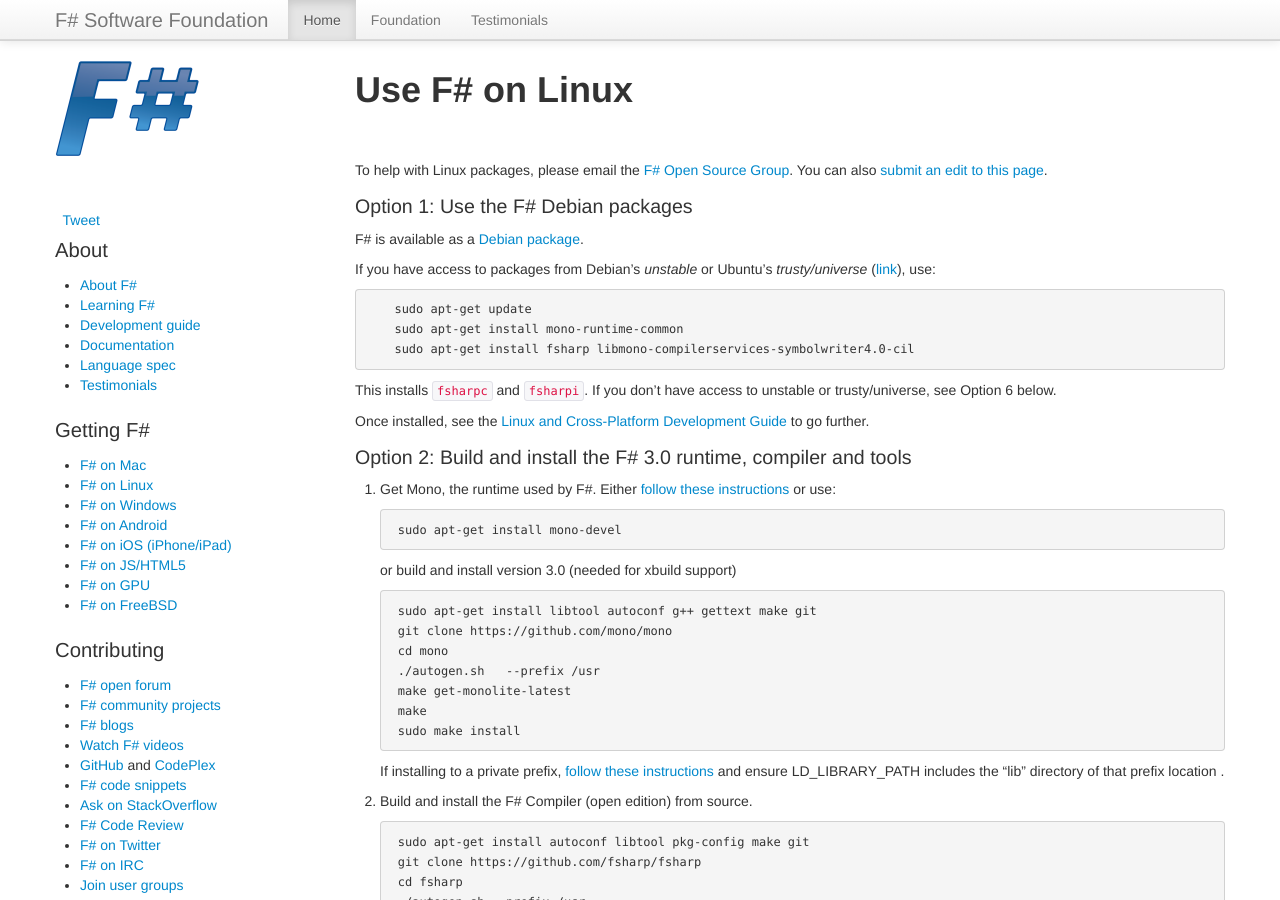
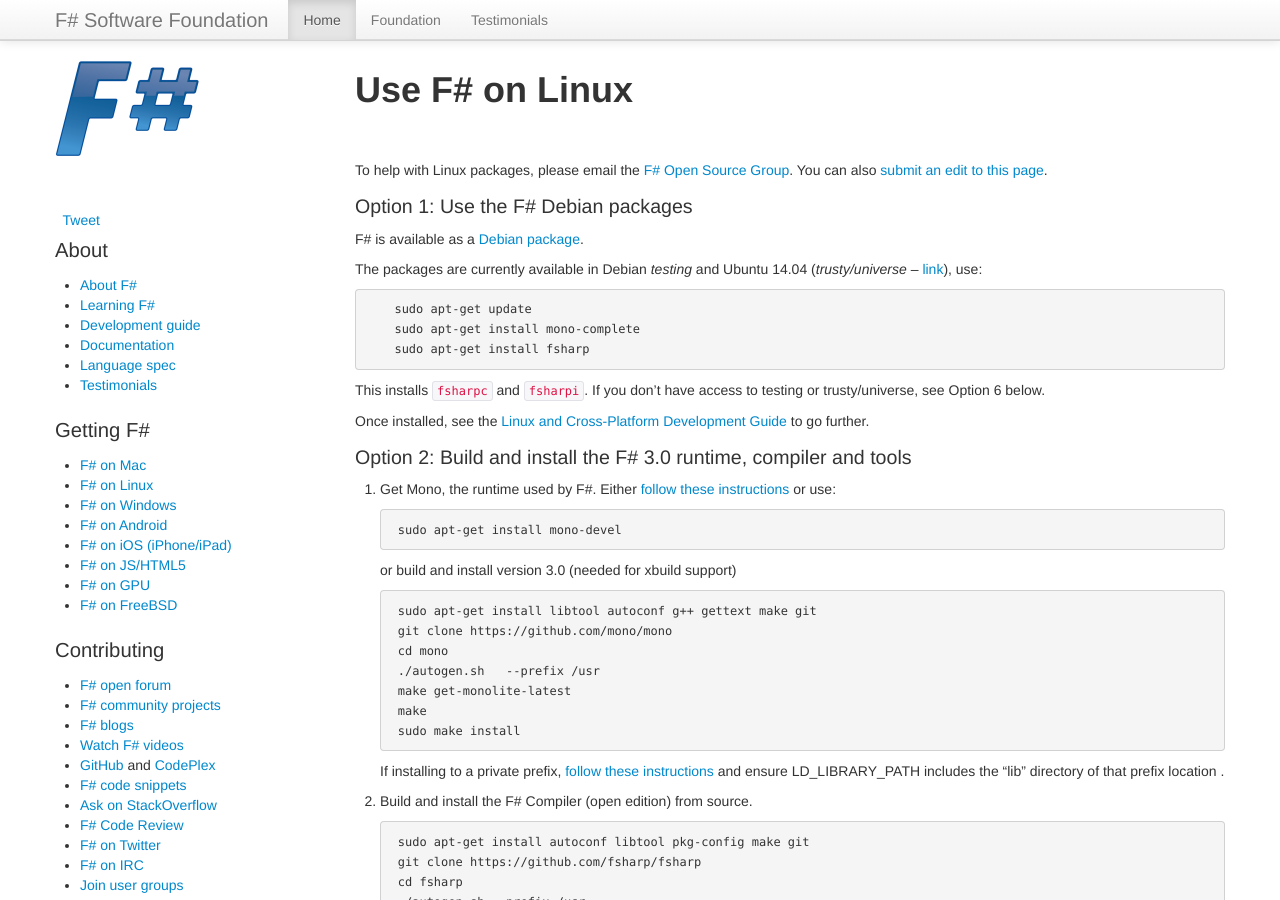
Before and after one commit to fsharp/fsharp.org, a Jekyll site: the page built from use/linux/index.md, in a window 1280 px wide and 900 px high. Built offline with Jekyll 4.4.1, drawn with Linux system fonts in a browser that asks for light colours; nearby versions of some CDN libraries; some web fonts are replaced; comment, search, counter and statistics services are not loaded; some of the changed text lies outside the part shown.

Commit message:
Update installation instructions for Debian/Ubuntu

```diff
--- a/use/linux/index.md
+++ b/use/linux/index.md
@@ -11,13 +11,13 @@
 
 F# is available as a [Debian package](http://packages.qa.debian.org/f/fsharp.html).
 
-If you have access to packages from Debian's _unstable_ or Ubuntu's _trusty/universe_ ([link](http://packages.ubuntu.com/trusty/fsharp)), use:
+The packages are currently available in Debian _testing_ and Ubuntu 14.04 (_trusty/universe_ -- [link](http://packages.ubuntu.com/trusty/fsharp)), use:
 
         sudo apt-get update
-        sudo apt-get install mono-runtime-common
-        sudo apt-get install fsharp libmono-compilerservices-symbolwriter4.0-cil
+        sudo apt-get install mono-complete
+        sudo apt-get install fsharp
 
-This installs `fsharpc` and `fsharpi`. If you don't have access to unstable or trusty/universe, see Option 6 below.
+This installs `fsharpc` and `fsharpi`. If you don't have access to testing or trusty/universe, see Option 6 below.
 
 
 Once installed, see the [Linux and Cross-Platform Development Guide](/guides/mac-linux-cross-platform) to
@@ -118,7 +118,7 @@
 
 ### Option 6: Get access to the Debian packages
 
-If you want to use Debian packages and don't have access to unstable or trusty/universe packages, then
+If you want to use Debian packages and don't have access to testing or trusty/universe packages, then
 the following steps may allow access:
 
 1. Add the following using `sudo vi /etc/apt/sources.list`:
@@ -132,5 +132,5 @@
 2. Install the fsharp packages with the following commands as root:
 
         sudo apt-get update
-        sudo apt-get install mono-runtime-common
-        sudo apt-get install fsharp libmono-compilerservices-symbolwriter4.0-cil
+        sudo apt-get install mono-complete
+        sudo apt-get install fsharp
```
